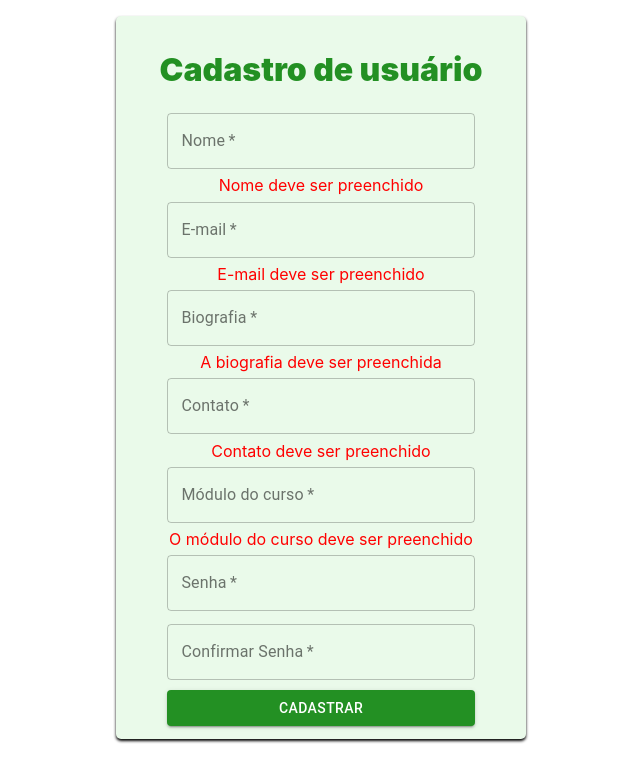
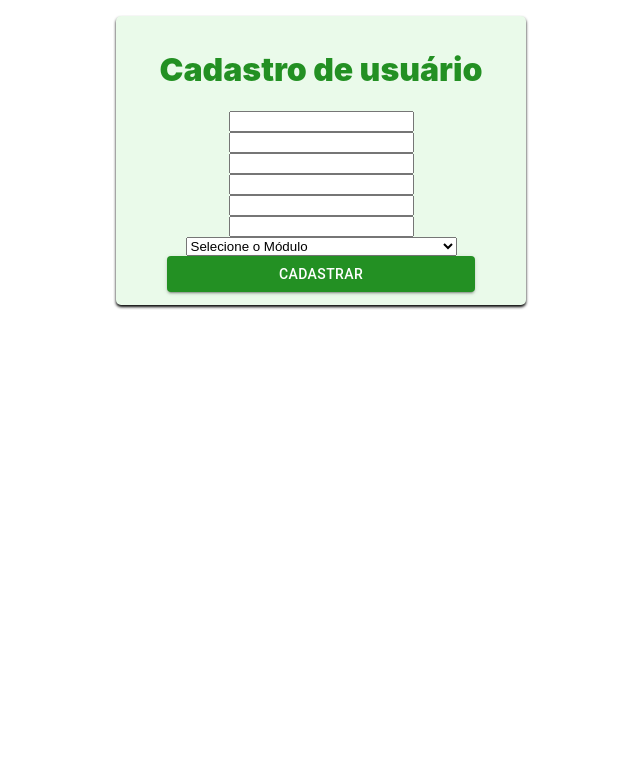
Before and after one commit to Nailliw/kenzie-hub, a React (Create React App) app: page /register in a window 1280 px wide. Shown: the top 782 px of the page, without its empty margins (319-959 px from the left). Built offline with nearby package versions, Linux system fonts and the light colour scheme.

Commit message:
fix: yup introduced

```diff
--- a/src/pages/Register/index.jsx
+++ b/src/pages/Register/index.jsx
@@ -3,21 +3,39 @@ import TextField from "@material-ui/core/TextField";
 import Button from "@material-ui/core/Button";
 import React, { useState, useEffect } from "react";
 import "./style.css";
-import axios from "axios";
 import { useHistory } from "react-router-dom";
-import {
-  registerUserDataThunk,
-  loginUserThunk,
-  getUsersThunk,
-  selectUserThunk,
-  addUserTechThunk,
-  setUsersFiltersThunk,
-} from "../../store/modules/usersData/thunk";
+import { registerUserDataThunk } from "../../store/modules/usersData/thunk";
 import { useSelector, useDispatch } from "react-redux";
+import { yupResolver } from "@hookform/resolvers/yup";
+import * as yup from "yup";
+import { useForm } from "react-hook-form";
 
 const Register = () => {
   let dispatch = useDispatch();
   let token = useSelector((state) => state.UsersDataReducer.loggedUser);
+  const history = useHistory();
+
+  const schema = yup.object().shape({
+    name: yup
+      .string()
+      .min(3, "Nome deve conter no mínimo 3 letras")
+      .required("Campo obrigatorio"),
+    email: yup.string().email("Email invalido").required("Campo obrigatório"),
+    bio: yup.string().required("Campo obrigatório"),
+    contact: yup.string().required("Campo obrigatório"),
+    course_module: yup.string().required("Campo obrigatório"),
+    password: yup
+      .string()
+      .min(6, "Senha deve conter no minimo 6 digitos")
+      .required("Campo obrigatório"),
+    password_confirmation: yup
+      .string()
+      .oneOf([yup.ref("password")], "Senhas não conferem"),
+  });
+
+  const { register, handleSubmit, errors, setError } = useForm({
+    resolver: yupResolver(schema),
+  });
 
   const useStyles = makeStyles((theme) => ({
     root: {
@@ -30,232 +48,108 @@ const Register = () => {
 
   const classes = useStyles();
 
-  const [Name, setName] = useState("");
-  const [Email, setEmail] = useState("");
-  const [Bio, setBio] = useState("");
-  const [Contact, setContact] = useState("");
-  const [CourseModule, setCourseModule] = useState("");
-  const [Password, setPassword] = useState("");
-  const [ConfirmPassword, setConfirmPassword] = useState("");
-
-  const handleName = (e) => {
-    setName(e.target.value);
-  };
-
-  const handleEmail = (e) => {
-    setEmail(e.target.value);
-  };
-
-  const handleBio = (e) => {
-    setBio(e.target.value);
-  };
-
-  const handleContact = (e) => {
-    setContact(e.target.value);
-  };
-
-  const handleCourseModule = (e) => {
-    setCourseModule(e.target.value);
-  };
-
-  const handlePassword = (e) => {
-    setPassword(e.target.value);
-  };
-
-  const handleConfirmPassword = (e) => {
-    setConfirmPassword(e.target.value);
-  };
-
-  const handleNameErrors = () => {
-    if (Name.length === 0) {
-      return "Nome deve ser preenchido";
-    }
-    return null;
-  };
-
-  const handleEmailErrors = () => {
-    let verificaEmail = Email.match(/@{1}/);
-    if (Email.length === 0) {
-      return "E-mail deve ser preenchido";
-    }
-    if (verificaEmail === null) {
-      return "E-mail incorreto!";
-    }
-    return null;
-  };
-
-  const handleBioErrors = () => {
-    if (Bio.length === 0) {
-      return "A biografia deve ser preenchida";
-    }
-    return null;
-  };
-
-  const handleContactErrors = () => {
-    if (Contact.length === 0) {
-      return "Contato deve ser preenchido";
-    }
-    return null;
-  };
-
-  const handleCourseModuleErrors = () => {
-    if (CourseModule.length === 0) {
-      return "O módulo do curso deve ser preenchido";
-    }
-    return null;
-  };
-
-  const handlePasswordErrors = () => {
-    if (Password.length === 0) {
-      return "";
-    }
-    if (Password.length < 6) {
-      return "A senha deve ter mais de 6 caracteres!";
-    }
-    return null;
-  };
-
-  const handleConfirmarSenhaErrors = () => {
-    if (ConfirmPassword.length === 0) {
-      return "";
-    }
-    if (ConfirmPassword !== Password) {
-      return "Senha está diferente deste campo de confirmação.";
-    }
-
-    return null;
-  };
-
-  const handleSubmit = (e) => {
-    e.preventDefault();
-
-    const userData = {
-      email: Email,
-      password: Password,
-      name: Name,
-      bio: Bio,
-      contact: Contact,
-      course_module: CourseModule,
-    };
-
-    console.log(handleNameErrors());
-    if (
-      handleNameErrors() === null &&
-      handleEmailErrors() === null &&
-      handleBioErrors() === null &&
-      handleContactErrors() === null &&
-      handleCourseModuleErrors() === null &&
-      handlePasswordErrors() === null &&
-      handleConfirmarSenhaErrors() === null
-    ) {
-      dispatch(registerUserDataThunk(userData));
-    }
+  const handleForm = (data) => {
+    console.log(data);
+    dispatch(registerUserDataThunk(data));
   };
 
   return (
-    <form onSubmit={handleSubmit} className={classes.root}>
+    <form onSubmit={handleSubmit(handleForm)} className={classes.root}>
       <h1 className="labelCadastro">Cadastro de usuário</h1>
 
-      <TextField
-        required
-        id="outlined-search"
-        label="Nome"
-        type="search"
-        variant="outlined"
-        name="email"
-        onChange={handleName}
-      />
-      <p style={{ color: "red" }}>
-        {handleNameErrors() != null && handleNameErrors()}
-      </p>
+      <input ref={register} name="name" />
+      <input ref={register} name="email" />
+      <input ref={register} name="bio" />
+      <input ref={register} name="contact" />
 
-      <TextField
-        required
+      <input ref={register} name="password" />
+      <input ref={register} name="password_confirmation" />
+      <select name="course_module">
+        <option value="">Selecione o Módulo</option>
+        <option value="primeira módulo (introdução ao FrontEnd)">
+          Primeiro módulo (introdução ao FrontEnd)
+        </option>
+        <option value="Segundo módulo (FrontEnd Avançado)">
+          Segundo módulo (FrontEnd Avançado)
+        </option>
+        <option value="Terceiro módulo (introdução ao BackEnd)">
+          Terceiro módulo (introdução ao BackEnd)
+        </option>
+        <option value="Quarto módulo (BackEnd Avançado)">
+          Quarto módulo (BackEnd Avançado)
+        </option>
+      </select>
+
+      {/* <TextField
+        ref={register}
         id="outlined-search"
         label="E-mail"
         type="search"
         variant="outlined"
         name="email"
-        onChange={handleEmail}
-      />
-      <p style={{ color: "red" }}>
-        {handleEmailErrors() != null && handleEmailErrors()}
-      </p>
+      /> */}
 
-      <TextField
+      {/* <TextField
         required
+        ref={register}
         id="outlined-search"
         label="Biografia"
         type="search"
         variant="outlined"
-        name="email"
-        onChange={handleBio}
-      />
-      <p style={{ color: "red" }}>
-        {handleBioErrors() != null && handleBioErrors()}
-      </p>
+        name="bio"
+      /> */}
 
-      <TextField
+      {/* <TextField
         required
+        ref={register}
         id="outlined-search"
         label="Contato"
         type="search"
         variant="outlined"
         name="contact"
-        onChange={handleContact}
-      />
-      <p style={{ color: "red" }}>
-        {handleContactErrors() != null && handleContactErrors()}
-      </p>
+      /> */}
 
-      <TextField
+      {/* <TextField
         required
+        ref={register}
         id="outlined-search"
         label="Módulo do curso"
         type="search"
         variant="outlined"
-        name="contact"
-        onChange={handleCourseModule}
-      />
-      <p style={{ color: "red" }}>
-        {handleCourseModuleErrors() != null && handleCourseModuleErrors()}
-      </p>
+        name="course_module"
+      /> */}
 
-      <TextField
+      {/* <TextField
         required
+        ref={register}
         id="outlined-password-input"
         label="Senha"
         type="password"
         autoComplete="current-password"
         variant="outlined"
-        name="senha"
-        onChange={handlePassword}
-      />
-      <p style={{ color: "red" }}>
-        {handlePasswordErrors() != null && handlePasswordErrors()}
-      </p>
+        name="password"
+      /> */}
 
-      <TextField
+      {/* <TextField
         required
+        ref={register}
         id="outlined-password-input"
         label="Confirmar Senha"
         type="password"
         autoComplete="current-password"
         variant="outlined"
-        name="confirmarSenha"
-        onChange={handleConfirmPassword}
-      />
-      <p style={{ color: "red" }}>
-        {handleConfirmarSenhaErrors() != null && handleConfirmarSenhaErrors()}
-      </p>
+        name="password_confirmation"
+      /> */}
+
       <Button
-        onClick={handleSubmit}
+        type="submit"
         className="LoginButton"
         variant="contained"
         color="primary"
       >
         Cadastrar
       </Button>
+      {/* <button type="submit">Cadastrar</button> */}
     </form>
   );
 };
--- a/src/store/modules/usersData/thunk.js
+++ b/src/store/modules/usersData/thunk.js
@@ -2,11 +2,13 @@ import { updateUserData } from "./actions";
 import { api } from "../../../services/api";
 
 export const registerUserDataThunk = (userData) => {
+  console.log(userData);
   return (dispatch) => {
     api
-      .post(`/users`, userData)
+      .post(`/users`, { ...userData })
       .then((res) => {
         console.log(res);
+        console.log("registrado");
       })
       .catch((error) => {
         console.log(error);
```
